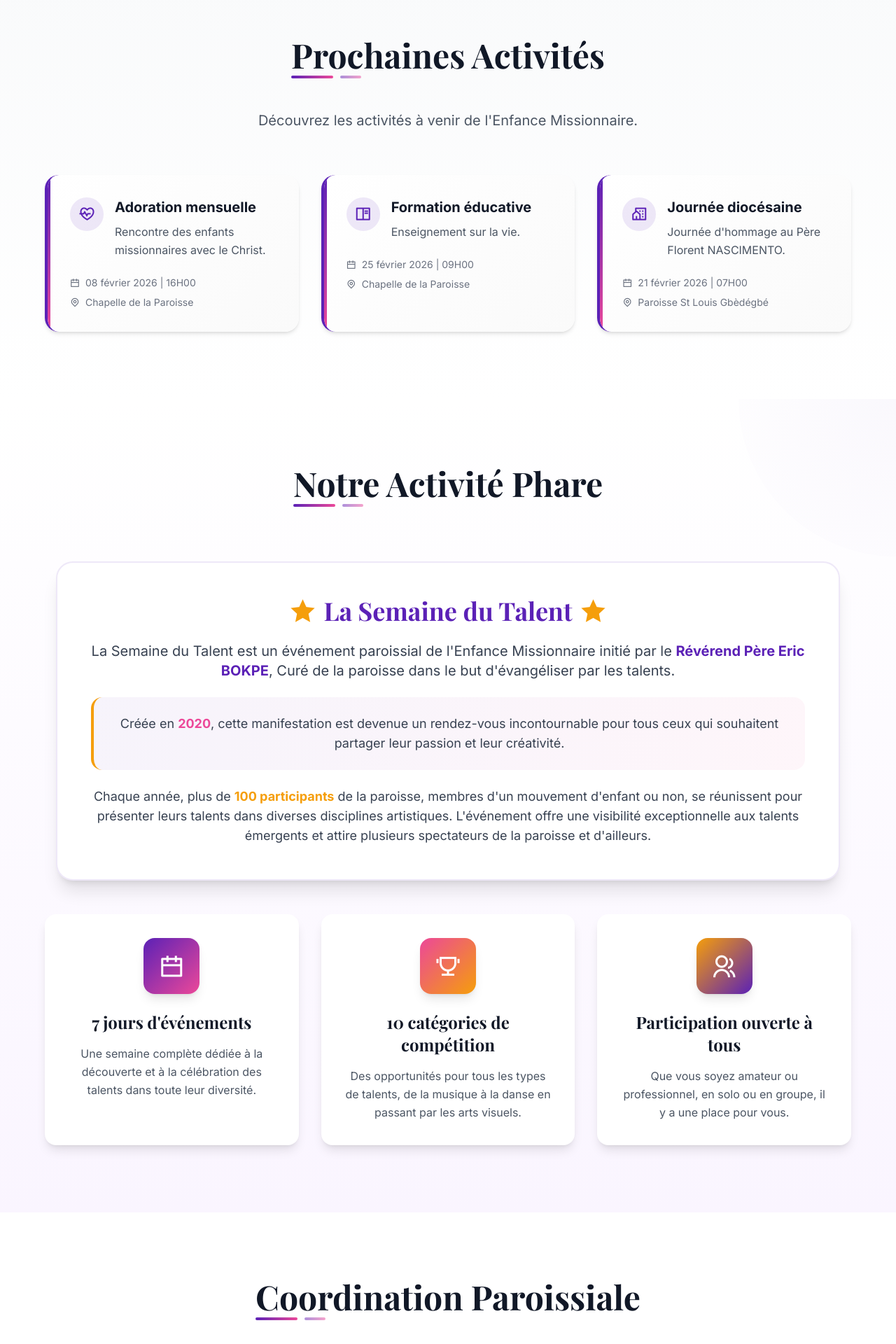
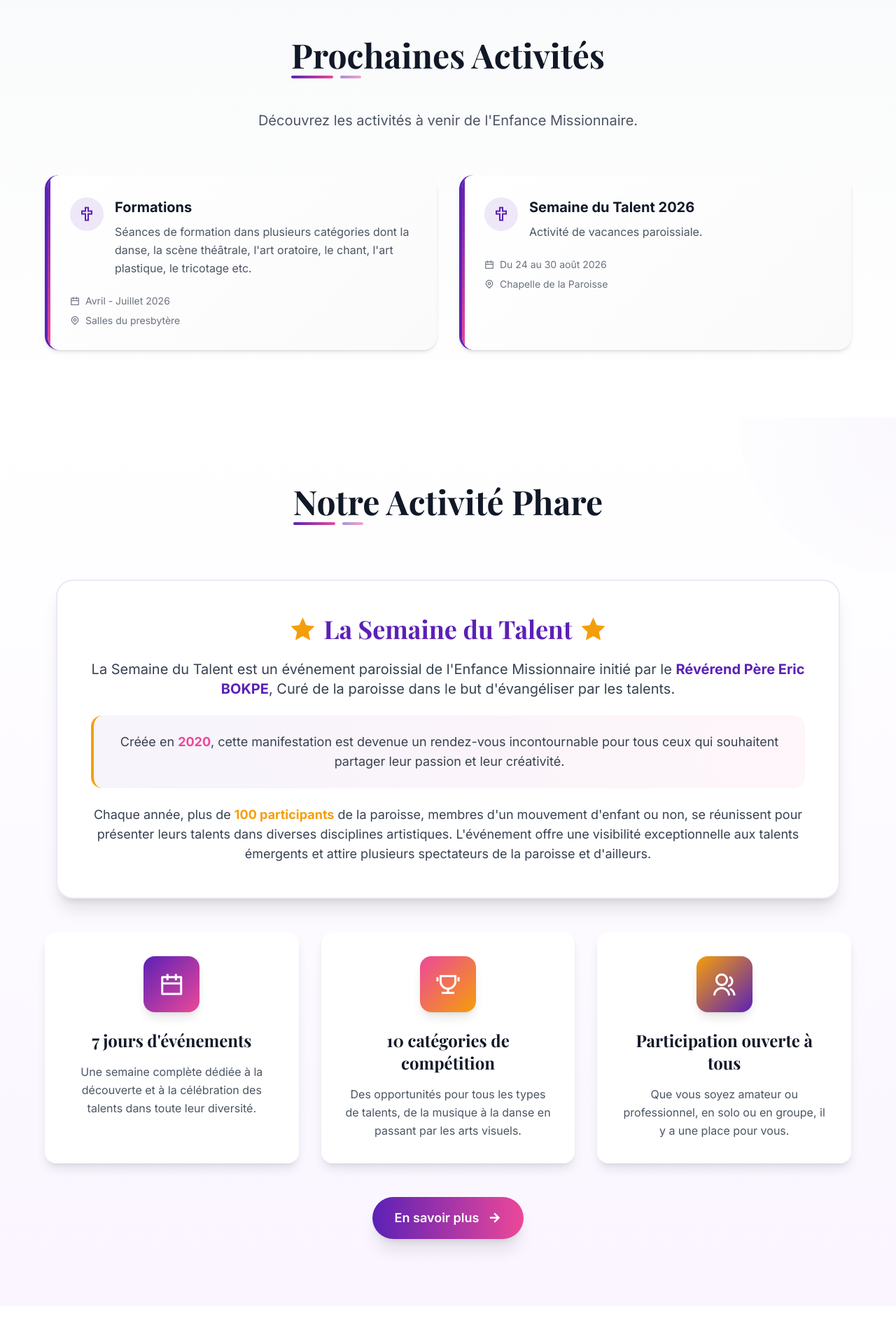
Before and after one commit to Orden-Ktn/empsbshd, a Django app: page / in a window 1280 px wide. Shown: the part 3480-5400 px from the top of the page at 70% size. Run offline with Django 5.2, Linux system fonts and the light colour scheme; some libraries are stand-ins or nearby versions.

Commit message:
new version for 2026

```diff
--- a/app/static/js/scripts2.js
+++ b/app/static/js/scripts2.js
@@ -1,7 +1,7 @@
 
 // Date limite d'inscription (10 août 2026 à 00h00)
 const dateDebut = new Date('2026-06-25T00:00:00');
-const dateLimite = new Date('2026-02-06T00:00:00');
+const dateLimite = new Date('2026-08-10T00:00:00');
 const maintenant = new Date();
 
 const boutons = document.querySelectorAll('button[data-toggle="modal"]');
--- a/app/templates/accueil.html
+++ b/app/templates/accueil.html
@@ -372,24 +372,45 @@
                     Découvrez les activités à venir de l'Enfance Missionnaire.
                 </p>
             </div>
-
-            <div class="grid grid-cols-1 md:grid-cols-2 lg:grid-cols-3 gap-8 max-w-6xl mx-auto">
+            <div class="grid grid-cols-1 md:grid-cols-2 lg:grid-cols-2 gap-8 max-w-6xl mx-auto">
 
                 <div class="activity-card p-8 shadow-md">
                     <div class="flex items-start gap-4 mb-4">
                         <div class="w-12 h-12 rounded-full bg-primary/10 flex items-center justify-center flex-shrink-0">
-                            <i class="ri-heart-pulse-line text-2xl text-primary"></i>
+                            <i class="ri-cross-line text-2xl text-primary"></i>
                         </div>
                         <div>
-                            <h3 class="text-xl font-bold text-gray-900 mb-2">Adoration mensuelle</h3>
+                            <h3 class="text-xl font-bold text-gray-900 mb-2">Formations</h3>
                             <p class="text-gray-600 leading-relaxed">
-                                Rencontre des enfants missionnaires avec le Christ.
+                                Séances de formation dans plusieurs catégories dont la danse, la scène théâtrale, l'art oratoire, le chant, l'art plastique, le tricotage etc.
                             </p>
                         </div>
                     </div>
                     <div class="flex items-center gap-2 text-sm text-gray-500 mt-6">
                         <i class="ri-calendar-line"></i>
-                        <span>08 février 2026 | 16H00</span>
+                        <span>Avril - Juillet 2026 </span>
+                    </div>
+                    <div class="flex items-center gap-2 text-sm text-gray-500 mt-2">
+                        <i class="ri-map-pin-line"></i>
+                        <span>Salles du presbytère</span>
+                    </div>
+                </div>
+
+                <div class="activity-card p-8 shadow-md">
+                    <div class="flex items-start gap-4 mb-4">
+                        <div class="w-12 h-12 rounded-full bg-primary/10 flex items-center justify-center flex-shrink-0">
+                            <i class="ri-cross-line text-2xl text-primary"></i>
+                        </div>
+                        <div>
+                            <h3 class="text-xl font-bold text-gray-900 mb-2">Semaine du Talent 2026</h3>
+                            <p class="text-gray-600 leading-relaxed">
+                                Activité de vacances paroissiale.
+                            </p>
+                        </div>
+                    </div>
+                    <div class="flex items-center gap-2 text-sm text-gray-500 mt-6">
+                        <i class="ri-calendar-line"></i>
+                        <span>Du 24 au 30 août 2026</span>
                     </div>
                     <div class="flex items-center gap-2 text-sm text-gray-500 mt-2">
                         <i class="ri-map-pin-line"></i>
@@ -397,51 +418,31 @@
                     </div>
                 </div>
 
-                <div class="activity-card p-8 shadow-md">
+                <!-- <div class="activity-card p-8 shadow-md">
                     <div class="flex items-start gap-4 mb-4">
                         <div class="w-12 h-12 rounded-full bg-primary/10 flex items-center justify-center flex-shrink-0">
-                            <i class="ri-book-read-line text-2xl text-primary"></i>
+                            <i class="ri-cross-line text-2xl text-primary"></i>
                         </div>
                         <div>
-                            <h3 class="text-xl font-bold text-gray-900 mb-2">Formation éducative</h3>
+                            <h3 class="text-xl font-bold text-gray-900 mb-2">Adoration mensuelle</h3>
                             <p class="text-gray-600 leading-relaxed">
-                                Enseignement sur la vie.
+                                L'heure sainte de communication des enfants missionnaires avec le Christ.
                             </p>
                         </div>
                     </div>
                     <div class="flex items-center gap-2 text-sm text-gray-500 mt-6">
                         <i class="ri-calendar-line"></i>
-                        <span>25 février 2026 | 09H00</span>
+                        <span>10 mai 2026 | 16H00</span>
                     </div>
                     <div class="flex items-center gap-2 text-sm text-gray-500 mt-2">
                         <i class="ri-map-pin-line"></i>
                         <span>Chapelle de la Paroisse</span>
                     </div>
-                </div>
-
-                <div class="activity-card p-8 shadow-md">
-                    <div class="flex items-start gap-4 mb-4">
-                        <div class="w-12 h-12 rounded-full bg-primary/10 flex items-center justify-center flex-shrink-0">
-                            <i class="ri-community-line text-2xl text-primary"></i>
-                        </div>
-                        <div>
-                            <h3 class="text-xl font-bold text-gray-900 mb-2">Journée diocésaine</h3>
-                            <p class="text-gray-600 leading-relaxed">
-                                Journée d'hommage au Père Florent NASCIMENTO.
-                            </p>
-                        </div>
-                    </div>
-                    <div class="flex items-center gap-2 text-sm text-gray-500 mt-6">
-                        <i class="ri-calendar-line"></i>
-                        <span>21 février 2026 | 07H00</span>
-                    </div>
-                    <div class="flex items-center gap-2 text-sm text-gray-500 mt-2">
-                        <i class="ri-map-pin-line"></i>
-                        <span>Paroisse St Louis Gbèdégbé</span>
-                    </div>
-                </div>
+                </div> -->
 
             </div>
+
+
         </div>
     </section>
 
@@ -527,12 +528,12 @@
 
         </div>
 
-        <!-- <div class="text-center mt-12">
+        <div class="text-center mt-12">
             <a href="{% url 'st2026' %}" class="inline-flex items-center gap-3 bg-gradient-to-r from-primary to-secondary text-white px-8 py-4 rounded-full font-semibold text-lg shadow-xl hover:shadow-2xl transform hover:scale-105 transition-all duration-300 hover:-translate-y-1">
                 <span>En savoir plus</span>
                 <i class="ri-arrow-right-line text-xl"></i>
             </a>
-        </div> -->
+        </div>
 
         </div>
     </section>
@@ -597,7 +598,7 @@
 
                 <div class="team-card text-center p-8 shadow-md">
                     <div class="team-avatar w-32 h-32 mx-auto mb-6 rounded-full overflow-hidden ring-4 ring-primary/10">
-                        <img src="/static/images/maximina.jpg" alt="ASSOGBA Maximina" class="w-full h-full object-cover">
+                        <img src="/static/images/mina.jpg" alt="ASSOGBA Maximina" class="w-full h-full object-cover">
                     </div>
                     <h3 class="text-lg font-bold text-gray-900 mb-2">ASSOGBA Maximina</h3>
                     <p class="text-primary font-semibold">Trésorière Générale</p>
@@ -608,14 +609,14 @@
                         <img src="/static/images/aurore.jpg" alt="KOUDE Aurore" class="w-full h-full object-cover">
                     </div>
                     <h3 class="text-lg font-bold text-gray-900 mb-2">KOUDE Aurore</h3>
-                    <p class="text-primary font-semibold text-sm">Trésorière Générale Adjointe & et chargée de l'Écologie</p>
+                    <p class="text-primary font-semibold text-sm">Trésorière Générale Adjointe et chargée de l'Écologie</p>
                 </div>
 
                 <div class="team-card text-center p-8 shadow-md">
                     <div class="team-avatar w-32 h-32 mx-auto mb-6 rounded-full overflow-hidden ring-4 ring-primary/10">
-                        <img src="/static/images/benoit.png" alt="NOUDOFININ Bénoît" class="w-full h-full object-cover">
+                        <img src="/static/images/benoit.png" alt="NOUDOFININ Benoît" class="w-full h-full object-cover">
                     </div>
-                    <h3 class="text-lg font-bold text-gray-900 mb-2">NOUDOFININ Bénoît</h3>
+                    <h3 class="text-lg font-bold text-gray-900 mb-2">NOUDOFININ Benoît</h3>
                     <p class="text-primary font-semibold">Organisateur Général</p>
                 </div>
 
--- a/app/templates/all_participant_solo.html
+++ b/app/templates/all_participant_solo.html
@@ -50,6 +50,7 @@
                                                     <option value="Couture">Couture</option>
                                                     <option value="Cuisine">Cuisine</option>
                                                     <option value="Art Oratoire">Art Oratoire</option>
+                                                    <option value="Tricotage">Tricotage</option>
                                                 </select>
                                             </div>
                                             <div class="form-group col-md-6">
--- a/app/templates/connexion.html
+++ b/app/templates/connexion.html
@@ -434,10 +434,10 @@
             <!-- Logos -->
             <div class="logo-container">
                 <div class="logo-ring">
-                    <img src="/static/images/sainte_bernadette.png" alt="Sainte Bernadette">
+                    <img src="/static/images/LOGO_EM.jpg" alt="LOGO EM">
                 </div>
                 <div class="logo-ring">
-                    <img src="/static/images/LOGO_EM.jpg" alt="Logo EM">
+                    <img src="/static/images/logo2.png" alt="Logo ST">
                 </div>
             </div>
 
--- a/app/templates/register.html
+++ b/app/templates/register.html
@@ -486,10 +486,10 @@
             <!-- Logos -->
             <div class="logo-container">
                 <div class="logo-ring">
-                    <img src="/static/images/sainte_bernadette.png" alt="Sainte Bernadette">
+                    <img src="/static/images/LOGO_EM.jpg" alt="LOGO EM">
                 </div>
                 <div class="logo-ring">
-                    <img src="/static/images/LOGO_EM.jpg" alt="Logo EM">
+                    <img src="/static/images/logo2.png" alt="Logo ST">
                 </div>
             </div>
 
--- a/app/views.py
+++ b/app/views.py
@@ -91,6 +91,8 @@ def dashboard(request):
     total_ao = ao.count()
     ac = Inscription_solo.objects.filter(Q(categorie='A Capella') & Q(statut='valide'))
     total_ac = ac.count()
+    trico = Inscription_solo.objects.filter(Q(categorie='Tricotage') & Q(statut='valide'))
+    total_trico = trico.count()
     context = {
         'total_inscription_solo': total_inscription_solo,
         'total_inscription_groupe':total_inscription_groupe,
@@ -104,9 +106,11 @@ def dashboard(request):
         'total_couture':total_couture,
         'total_cuisine':total_cuisine,
         'total_ao':total_ao,
-        'total_ac':total_ac
+        'total_ac':total_ac,
+        'total_trico':total_trico
     }
     return render(request, 'dashboard.html', context)
+
 
 #vue pour les participants en groupe
 @login_required
```
Also changed, not shown: app/templates/dashboard.html (+7 -1 lines), app/templates/page_st.html (+11 -7 lines), empsbshd/settings.py (+6 -11 lines), app/static/images/logo1.png (added), app/static/images/logo2.png (added), app/static/images/orden 1.jpg (deleted), db.sqlite3, 4 other files.
